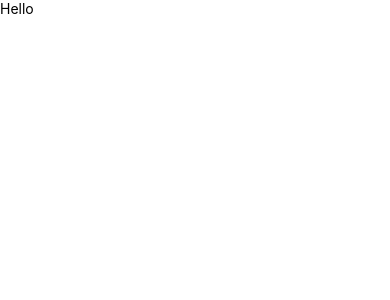
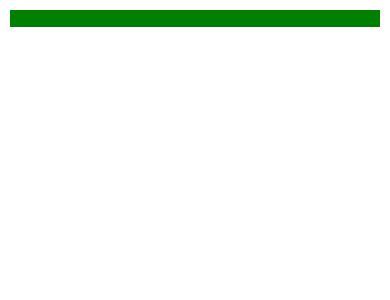
Before and after one commit to martijnlammers/LYFTUP, a React Native app in the folder LYFTUP-src/: screen / in a window 390 px wide. Shown: the top 300 px of the page. Built offline with nearby package versions, Linux system fonts and the light colour scheme.

Commit message:
feat: added components

```diff
--- a/LYFTUP-src/Components/InputField.tsx
+++ b/LYFTUP-src/Components/InputField.tsx
@@ -1,9 +1,36 @@
-import { TextInput  } from "react-native"
+import React, { useState } from 'react';
+import { StyleSheet, TextInput, View, Text } from "react-native"
 
-export function InputField(){
-    return(
+
+export function InputField() {
+    const [text, setText] = useState('');
+
+
+
+    return (
         <>
-            <TextInput value="Hello"/>
+
+            <View style={{ padding: 10 }}>
+                <TextInput
+                    style={style.inputField}
+                    onChangeText={newText => setText(newText)}
+                    defaultValue={text}
+                />
+                <Text>{text}</Text>
+            </View>
         </>
-    )
+    );
 }
+
+const style = StyleSheet.create({
+    red: {
+        padding: 10,
+        fontSize: 42,
+        color: "red"
+    },
+
+    inputField: {
+        color: "white",
+        backgroundColor: "green"
+    }
+})
--- a/LYFTUP-src/Pages/Login.tsx
+++ b/LYFTUP-src/Pages/Login.tsx
@@ -1,10 +1,11 @@
-import { Text } from 'react-native';
 import { InputField } from '../Components/InputField';
 
 export function Login() {
     return (
         <>
-            <InputField/>
+            <div>
+                <InputField />
+            </div>
         </>
     )
 }
```
Also changed, not shown: LYFTUP-src/Pages/Settings.tsx (added), 1 other file (tests, documents, lock files or other folders).
